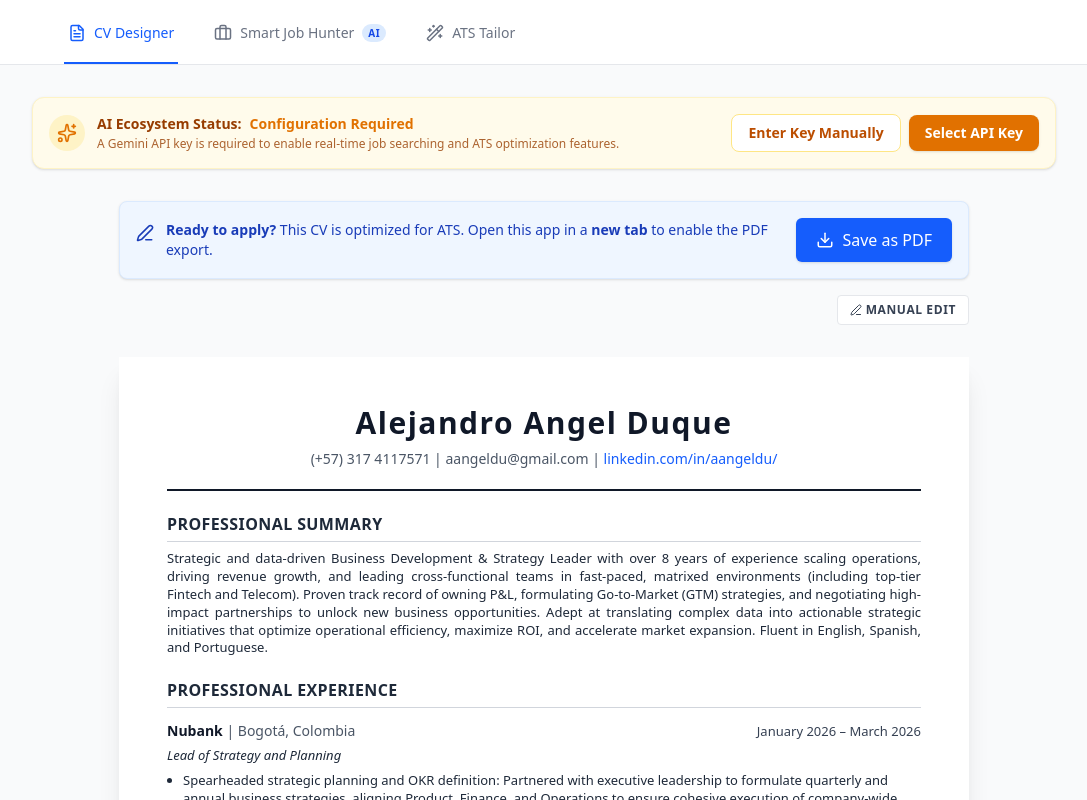
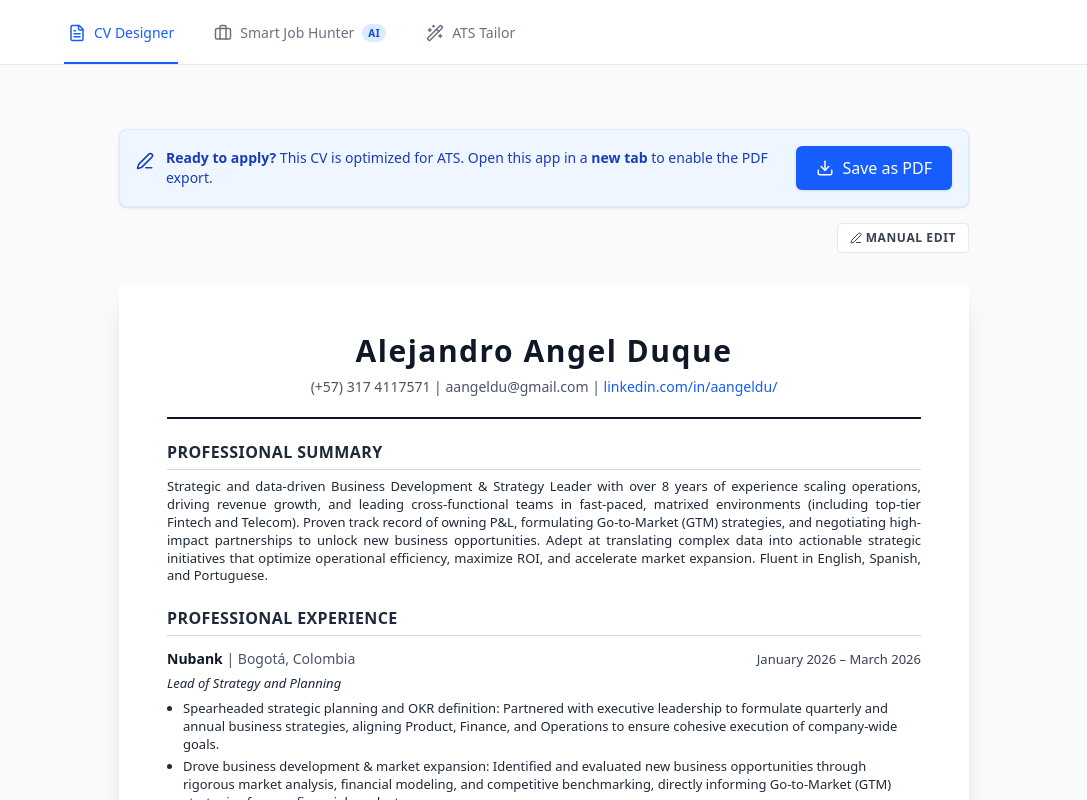
Before and after one commit to aangeldu25/CV-Designer, a React (Vite) app: page / in a window 1280 px wide. Shown: the top 800 px of the page, without its empty margins (96-1183 px from the left). Built offline with nearby package versions, Linux system fonts and the light colour scheme.

Commit message:
refactor: Remove unused API key state
Removes several state variables and related effects that were related to managing and testing an API key, but are no longer utilized in the application's current flow.

```diff
--- a/src/App.tsx
+++ b/src/App.tsx
@@ -179,7 +179,6 @@ export default function App() {
   const [fitAnalysis, setFitAnalysis] = useState<FitAnalysis | null>(null);
   const [useOptimized, setUseOptimized] = useState(false);
   const [error, setError] = useState<string | null>(null);
-  const [hasApiKey, setHasApiKey] = useState(false);
 
   const updateFirstName = (value: string) => {
     if (useOptimized && optimizedCv) {
@@ -306,10 +305,6 @@ export default function App() {
       });
     }
   };
-  const [manualApiKey, setManualApiKey] = useState('');
-  const [showManualInput, setShowManualInput] = useState(false);
-  const [isTestingKey, setIsTestingKey] = useState(false);
-  const [testSuccess, setTestSuccess] = useState(false);
   const [searchProgress, setSearchProgress] = useState(0);
   const [searchReasoning, setSearchReasoning] = useState('');
 
@@ -349,69 +344,10 @@ export default function App() {
     return () => clearInterval(interval);
   }, [isSearching]);
 
-  useEffect(() => {
-    console.log("AI Studio Platform API Status:", !!window.aistudio);
-    const checkKey = async () => {
-      if (window.aistudio?.hasSelectedApiKey) {
-        try {
-          const selected = await window.aistudio.hasSelectedApiKey();
-          console.log("API Key already selected:", selected);
-          setHasApiKey(selected);
-        } catch (e) {
-          console.error("Error checking API key status:", e);
-        }
-      }
-    };
-    checkKey();
-  }, []);
-
-  const handleSelectKey = async () => {
-    console.log("Attempting to open API key selection dialog...");
-    if (window.aistudio?.openSelectKey) {
-      try {
-        await window.aistudio.openSelectKey();
-        console.log("API key selection dialog triggered successfully.");
-        setHasApiKey(true);
-        setError(null);
-      } catch (e) {
-        console.error("Error opening API key selection dialog:", e);
-        setError("Failed to open the API key selection dialog. Please ensure you are using the AI Studio Build environment.");
-      }
-    } else {
-      console.warn("AI Studio platform API (window.aistudio) is not available.");
-      setShowManualInput(true);
-      setError(null);
-    }
-  };
-
   const getAiInstance = () => {
-    // Priority: 1. Manually pasted key, 2. Platform selected key, 3. Environment variable
-    const apiKey = manualApiKey || (hasApiKey && process.env.API_KEY ? process.env.API_KEY : (process.env.GEMINI_API_KEY || ''));
-    if (!apiKey) throw new Error("API Key is missing. Please enter an API key or check your environment settings.");
+    const apiKey = process.env.GEMINI_API_KEY;
+    if (!apiKey) throw new Error("API Key is missing. Please check your environment settings.");
     return new GoogleGenAI({ apiKey });
-  };
-
-  const testConnection = async () => {
-    setIsTestingKey(true);
-    setTestSuccess(false);
-    setError(null);
-    try {
-      const ai = getAiInstance();
-      const response = await ai.models.generateContent({
-        model: "gemini-3-flash-preview",
-        contents: "Hello",
-        config: { thinkingConfig: { thinkingLevel: ThinkingLevel.MINIMAL } }
-      });
-      if (response.text) {
-        setTestSuccess(true);
-        setTimeout(() => setTestSuccess(false), 5000);
-      }
-    } catch (err: any) {
-      console.error("Connection test failed:", err);
-      setError("Connection test failed: " + (err.message || "Invalid API key or network error."));
-    } finally {
-      setIsTestingKey(false);
-    }
   };
 
   const currentCvData = useOptimized && optimizedCv ? optimizedCv : cvDataState;
@@ -476,7 +412,8 @@ export default function App() {
         setError("Clipboard does not contain a valid URL.");
       }
     } catch (err) {
-      setError("Failed to read from clipboard. Please paste the URL manually.");
+      console.error("Clipboard read failed:", err);
+      setError("Clipboard access denied by browser. Please click inside the input field and press Ctrl+V (or Cmd+V) to paste the URL.");
     }
   };
 
@@ -640,10 +577,7 @@ export default function App() {
     } catch (err: any) {
       console.error("Optimization error:", err);
       const errorMessage = err.message || String(err);
-      if (errorMessage.includes("API key not valid") || errorMessage.includes("INVALID_ARGUMENT") || errorMessage.includes("API_KEY_INVALID")) {
-        setHasApiKey(false);
-        setError("The API key is invalid. Please click 'Select API Key' below to provide a valid Google Cloud API key.");
-      } else if (errorMessage.includes("429") || errorMessage.includes("RESOURCE_EXHAUSTED") || errorMessage.includes("quota")) {
+      if (errorMessage.includes("429") || errorMessage.includes("RESOURCE_EXHAUSTED") || errorMessage.includes("quota")) {
         setError("You have exceeded your Gemini API quota. This usually means you've made too many requests in a short period on a free-tier key. Please wait a minute and try again, or check your billing settings at ai.google.dev.");
       } else {
         setError(errorMessage || "Failed to optimize CV. Please try again.");
@@ -717,6 +651,7 @@ export default function App() {
       - The link MUST be a direct "view" URL for a single job (e.g., linkedin.com/jobs/view/..., indeed.com/viewjob?jk=...).
       - NEVER provide a link to a company's general career portal or a "Join our talent community" page.
       - NEVER guess or hallucinate a URL. If you cannot find a direct link, do not include the job.
+      - CRITICAL: Ensure the URL is complete and properly formatted. Do not truncate URLs.
 
       SOURCE AUTHORITY & HIERARCHY:
       - Prioritize LinkedIn and Indeed above all else. They are the gold standard for direct links.
@@ -794,10 +729,7 @@ export default function App() {
     } catch (err: any) {
       console.error("Error finding jobs:", err);
       const errorMessage = err.message || String(err);
-      if (errorMessage.includes("API key not valid") || errorMessage.includes("INVALID_ARGUMENT") || errorMessage.includes("API_KEY_INVALID")) {
-        setHasApiKey(false);
-        setError("The API key is invalid. Please click 'Select API Key' below to provide a valid Google Cloud API key.");
-      } else if (errorMessage.includes("429") || errorMessage.includes("RESOURCE_EXHAUSTED") || errorMessage.includes("quota")) {
+      if (errorMessage.includes("429") || errorMessage.includes("RESOURCE_EXHAUSTED") || errorMessage.includes("quota")) {
         setError("You have exceeded your Gemini API quota. This usually means you've made too many requests in a short period on a free-tier key. Please wait a minute and try again, or check your billing settings at ai.google.dev.");
       } else {
         setError(errorMessage || "An unexpected error occurred while searching for jobs. Please try again.");
@@ -857,133 +789,7 @@ export default function App() {
       </nav>
 
       <main className="flex-grow py-8 px-4 sm:px-6 lg:px-8">
-        {/* Global AI Status Banner */}
         <div className="max-w-5xl mx-auto mb-8 print:hidden">
-          <div className={`p-4 rounded-xl border ${
-            (hasApiKey || manualApiKey)
-              ? 'bg-green-50 border-green-100 text-green-800'
-              : 'bg-amber-50 border-amber-100 text-amber-800'
-          } shadow-sm transition-all`}>
-            <div className="flex flex-col md:flex-row items-center justify-between gap-4">
-              <div className="flex items-center gap-3">
-                <div className={`p-2 rounded-full ${
-                  (hasApiKey || manualApiKey) ? 'bg-green-100 text-green-600' : 'bg-amber-100 text-amber-600'
-                }`}>
-                  <Sparkles size={20} />
-                </div>
-                <div>
-                  <h3 className="font-bold text-sm flex items-center gap-2">
-                    AI Ecosystem Status:
-                    {(hasApiKey || manualApiKey) ? (
-                      <span className="flex items-center gap-1 text-green-600">
-                        <CheckCircle2 size={14} /> Active & Ready
-                      </span>
-                    ) : (
-                      <span className="text-amber-600">Configuration Required</span>
-                    )}
-                  </h3>
-                  <p className="text-xs opacity-80 mt-0.5">
-                    {(hasApiKey || manualApiKey)
-                      ? "Your API key is configured. Smart Job Hunter and ATS Tailor are now fully functional."
-                      : "A Gemini API key is required to enable real-time job searching and ATS optimization features."}
-                  </p>
-                </div>
-              </div>
-
-              <div className="flex items-center gap-2 w-full md:w-auto">
-                {(hasApiKey || manualApiKey) && (
-                  <button
-                    onClick={testConnection}
-                    disabled={isTestingKey}
-                    className={`flex-1 md:flex-none px-4 py-2 rounded-lg text-sm font-bold transition-all flex items-center justify-center gap-2 ${
-                      testSuccess
-                        ? 'bg-green-600 text-white'
-                        : 'bg-white border border-gray-200 text-gray-700 hover:bg-gray-50'
-                    }`}
-                  >
-                    {isTestingKey ? (
-                      <Loader2 size={16} className="animate-spin" />
-                    ) : testSuccess ? (
-                      <CheckCircle2 size={16} />
-                    ) : (
-                      <RotateCcw size={16} />
-                    )}
-                    {testSuccess ? "Connection Verified" : "Test Connection"}
-                  </button>
-                )}
-
-                {!(hasApiKey || manualApiKey) && !showManualInput && (
-                  <button
-                    onClick={() => setShowManualInput(true)}
-                    className="flex-1 md:flex-none px-4 py-2 bg-white border border-amber-200 text-amber-700 rounded-lg text-sm font-bold hover:bg-amber-100 transition-colors"
-                  >
-                    Enter Key Manually
-                  </button>
-                )}
-
-                <button
-                  onClick={handleSelectKey}
-                  className={`flex-1 md:flex-none px-4 py-2 rounded-lg text-sm font-bold transition-all shadow-sm ${
-                    (hasApiKey || manualApiKey)
-                      ? 'bg-white border border-green-200 text-green-700 hover:bg-green-100'
-                      : 'bg-amber-600 text-white hover:bg-amber-700'
-                  }`}
-                >
-                  {(hasApiKey || manualApiKey) ? "Change API Key" : "Select API Key"}
-                </button>
-              </div>
-            </div>
-
-            {showManualInput && (
-              <div className="mt-4 pt-4 border-t border-current border-opacity-10">
-                <div className="flex flex-col sm:flex-row gap-3">
-                  <div className="flex-grow relative">
-                    <input
-                      type="password"
-                      value={manualApiKey}
-                      onChange={(e) => {
-                        setManualApiKey(e.target.value);
-                        if (e.target.value) setError(null);
-                      }}
-                      placeholder="Paste your Gemini API Key here..."
-                      className="w-full px-4 py-2 bg-white border border-gray-200 rounded-lg text-sm focus:ring-2 focus:ring-blue-500 outline-none pr-10"
-                    />
-                    {manualApiKey && (
-                      <div className="absolute right-3 top-1/2 -translate-y-1/2 text-green-500">
-                        <CheckCircle2 size={16} />
-                      </div>
-                    )}
-                  </div>
-                  <div className="flex gap-2">
-                    <button
-                      onClick={() => {
-                        if (manualApiKey) {
-                          setShowManualInput(false);
-                          setError(null);
-                        } else {
-                          setShowManualInput(false);
-                        }
-                      }}
-                      className="px-4 py-2 bg-gray-100 text-gray-700 rounded-lg text-sm font-bold hover:bg-gray-200"
-                    >
-                      {manualApiKey ? "Save & Close" : "Cancel"}
-                    </button>
-                    <button
-                      onClick={testConnection}
-                      disabled={isTestingKey || !manualApiKey}
-                      className="px-4 py-2 bg-blue-600 text-white rounded-lg text-sm font-bold hover:bg-blue-700 disabled:opacity-50"
-                    >
-                      {isTestingKey ? <Loader2 size={16} className="animate-spin" /> : "Test Key"}
-                    </button>
-                  </div>
-                </div>
-                <p className="mt-2 text-[10px] opacity-70">
-                  Don't have a key? Get one for free at <a href="https://aistudio.google.com/app/apikey" target="_blank" rel="noopener noreferrer" className="underline font-bold">aistudio.google.com</a>
-                </p>
-              </div>
-            )}
-          </div>
-
           {error && (
             <div className="mt-3 p-3 bg-red-50 border border-red-100 rounded-lg text-red-700 text-xs flex items-start gap-2 animate-in fade-in slide-in-from-top-1">
               <span className="font-bold">System Alert:</span>
@@ -1665,6 +1471,13 @@ export default function App() {
                       value={jobPostingUrl}
                       onChange={(e) => setJobPostingUrl(e.target.value)}
                       onBlur={() => extractJobDetails(jobPostingUrl)}
+                      onPaste={(e) => {
+                        const pastedText = e.clipboardData.getData('text');
+                        if (pastedText && (pastedText.startsWith('http://') || pastedText.startsWith('https://'))) {
+                          // Allow the default paste to happen, but trigger extraction
+                          setTimeout(() => extractJobDetails(pastedText), 50);
+                        }
+                      }}
                       className="flex-1 px-4 py-2 border border-gray-300 rounded-lg focus:ring-2 focus:ring-indigo-500 focus:border-indigo-500 outline-none transition-all text-sm"
                       placeholder="Paste the job posting URL here (e.g. LinkedIn, Indeed...)"
                     />
```
